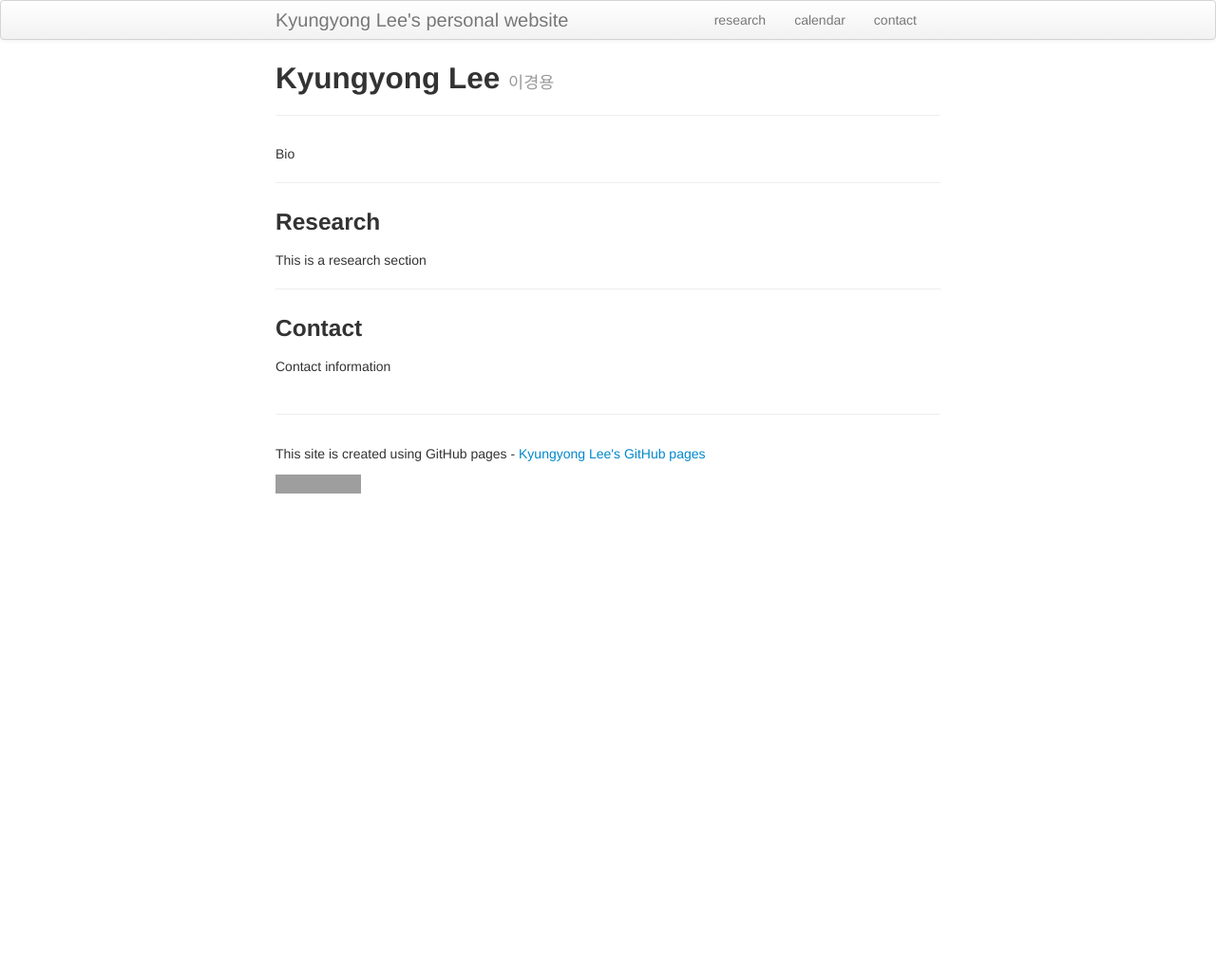
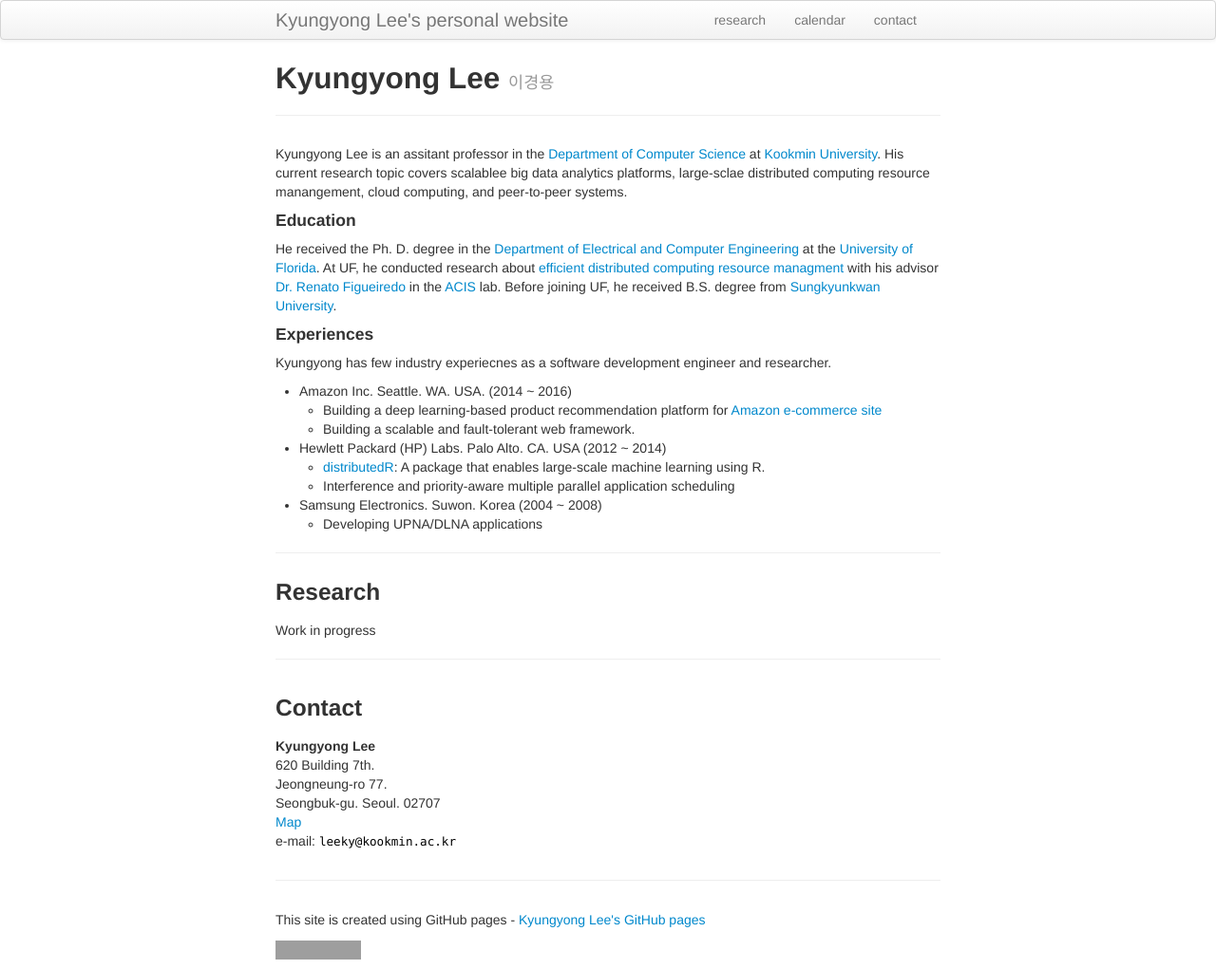
Before and after one commit to ddps-lab/kmu-bigdata.github.io, a Jekyll site: the page built from index.md, in a window 1280 px wide. Shown: the whole page at 95% size. Built offline with Jekyll 4.4.1, drawn with Linux system fonts in a browser that asks for light colours; before the commit the page ends 900 px from its top, so only the background shows below that; grey boxes are pictures that could not be loaded.

Commit message:
adding bio and contact info. adding hidden e-mail css

```diff
--- a/assets/themes/twitter/css/kbroman.css
+++ b/assets/themes/twitter/css/kbroman.css
@@ -9,3 +9,7 @@ code {
 a code {
   color: #08c;
 }
+
+#hide_email b {
+  display: none;
+}
--- a/index.md
+++ b/index.md
@@ -5,16 +5,42 @@ tagline: 이경용
 description: Kyungyong Lee research and development description
 ---
 
-Bio
+Kyungyong Lee is an assitant professor in the [Department of Computer Science](http://eecs.kookmin.ac.kr/site/computer/introduction.htm) at [Kookmin University](http://www.kookmin.ac.kr/home.php). His current research topic covers scalablee big data analytics platforms, large-sclae distributed computing resource manangement, cloud computing, and peer-to-peer systems.
+
+#### Education
+He received the Ph. D. degree in the [Department of Electrical and Computer Engineering](https://www.ece.ufl.edu/) at the [University of Florida](http://www.ufl.edu/). At UF, he conducted research about [efficient distributed computing resource managment](http://search.proquest.com/docview/1671724902) with his advisor [Dr. Renato Figueiredo](https://www.acis.ufl.edu/people/renatof) in the [ACIS](https://www.acis.ufl.edu/) lab. Before joining UF, he received B.S. degree from [Sungkyunkwan University](http://www.skku.edu/).
+
+
+#### Experiences
+Kyungyong has few industry experiecnes as a software development engineer and researcher.
+
+* Amazon Inc. Seattle. WA. USA. (2014 ~ 2016)
+  * Building a deep learning-based product recommendation platform for [Amazon e-commerce site](https://www.amazon.com/)
+  * Building a scalable and fault-tolerant web framework.
+* Hewlett Packard (HP) Labs. Palo Alto. CA. USA (2012 ~ 2014)
+  * [distributedR](https://github.com/vertica/distributedR): A package that enables large-scale machine learning using R.
+  * Interference and priority-aware multiple parallel application scheduling
+* Samsung Electronics. Suwon. Korea (2004 ~ 2008)
+  * Developing UPNA/DLNA applications
 
 ---
 
 ### Research <a name="research"></a>
 
-This is a research section
+Work in progress
 
 ---
 
-### Contact <a name="contact"></a>
-
-Contact information
+<div class="container">
+<h3><a name="contact"></a>Contact</h3>
+  <div class="row-fluid">
+    <strong>Kyungyong Lee</strong> <br/>
+    620 Building 7th. <br/>
+    Jeongneung-ro 77. <br/>
+    Seongbuk-gu. Seoul. 02707 <br/>
+    <a href="https://goo.gl/maps/yZuim3ByoGT2" target="_blank">Map</a>
+    <div id="hide_email">
+e-mail: <b>I don't</b><code>leeky</code><b>So</b><code>@</code><b>please</b><code>kookmin</code><b>leave</b><code>.</code><b>me</b><code>ac</code><b>alone</b><code>.</code><b>!</b><code>kr</code><br/>
+    </div>
+  </div>
+</div>
```
